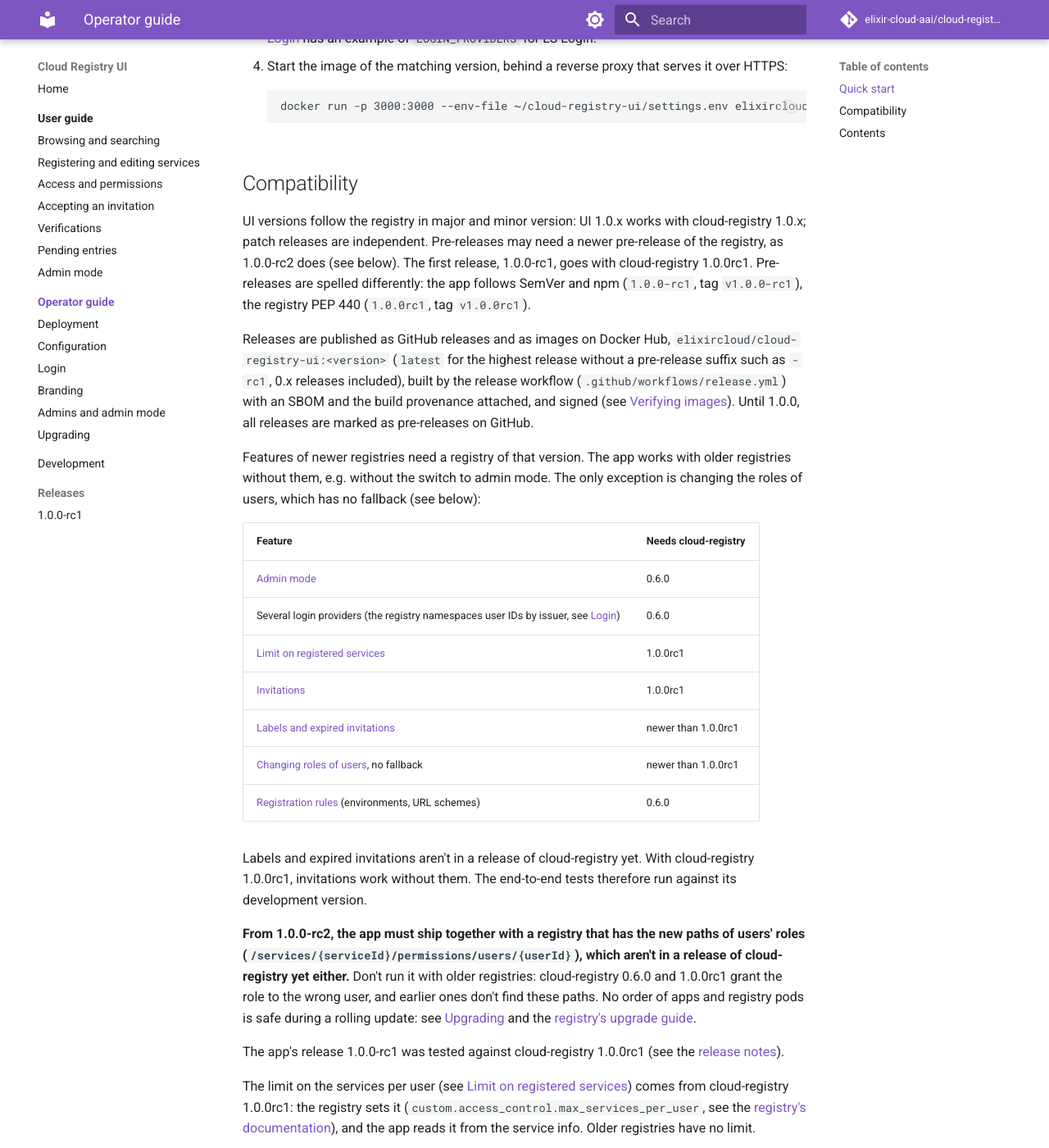
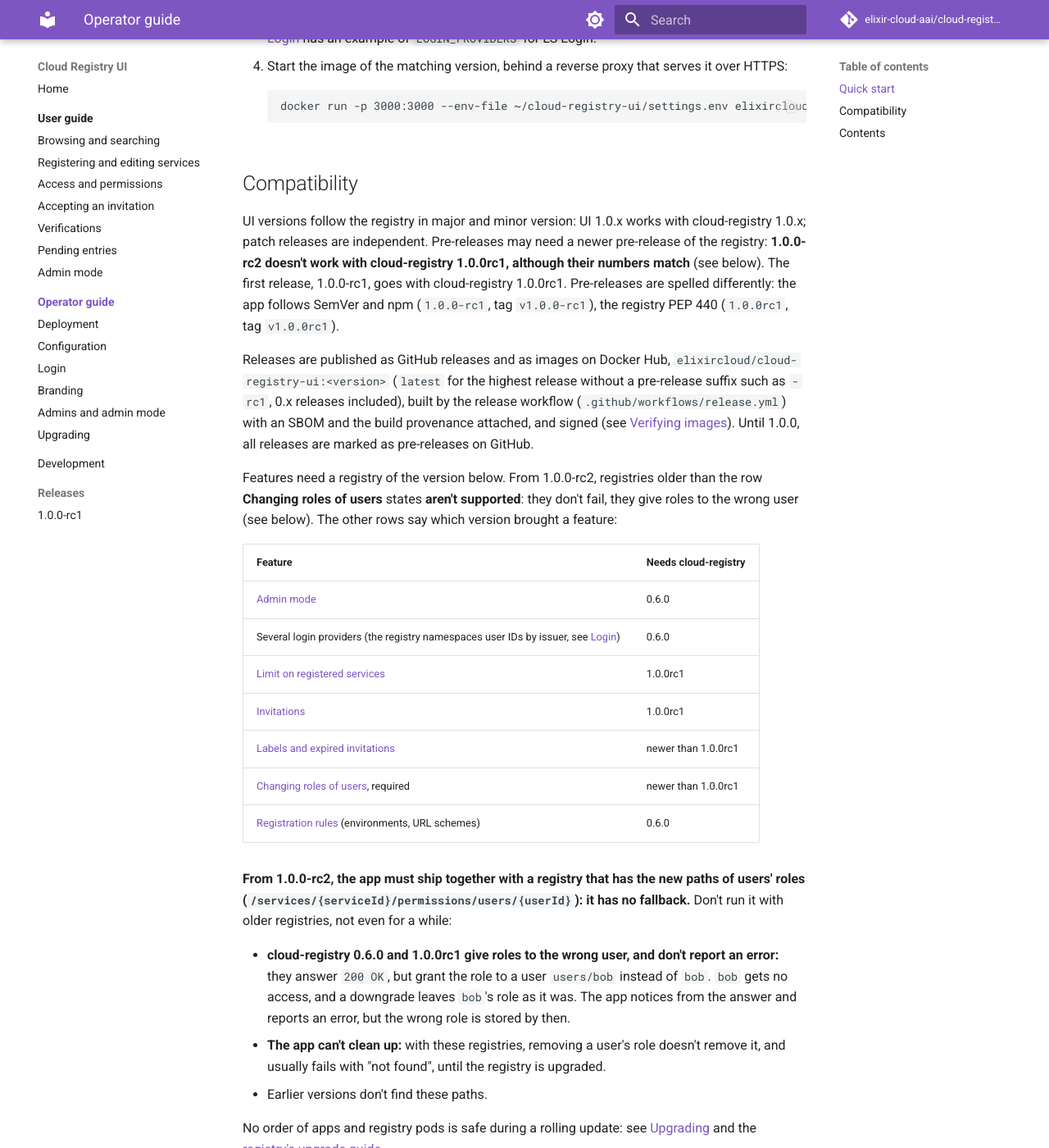
Before and after one commit to elixir-cloud-aai/cloud-registry-ui, an MkDocs documentation site: the page built from docs/operator-guide/index.md, in a window 1280 px wide and 1400 px high, scrolled down 743 px. Shown: the whole window at 82% size. Built offline with MkDocs 1.6.1 and Material for MkDocs 9.7.7, drawn with Linux system fonts in a browser that asks for light colours; comment, search, counter and statistics services are not loaded; some of the changed text lies outside the part shown.

Commit message:
fix: guard against unsupported registries
cloud-registry 0.6.0 and 1.0.0rc1 answer 200 OK on the new paths of
users' roles, but grant the role to a user users/<ID>. Compare the ID in
the answer and report an error instead of 'Granted'; the decided design
stays: new paths only, no fallback. Also warn when a registry refuses a
label, which tells that it's too old for role changes as well.

The docs read as if older registries were a reduced-feature mode: say
they aren't supported and why, add the exception to the version rule,
say what the app can't clean up and how to go back, and keep the
wording about the unreleased registry in one place. Cross-origin
registries before 1.0.0rc1 don't get as far as saying they have no
invitations: say so.

Closes #193

Co-Authored-By: Claude Opus 5.5 <noreply@anthropic.com>
Claude-Session: https://claude.ai/code/session_011FSoqMUX3EU35poH13xMgG

```diff
--- a/docs/operator-guide/index.md
+++ b/docs/operator-guide/index.md
@@ -42,14 +42,14 @@ pages. A deployment needs:
 
 ## Compatibility
 
-UI versions follow the registry in major and minor version: UI 1.0.x works with cloud-registry 1.0.x; patch releases are independent. Pre-releases may need a newer pre-release of the registry, as 1.0.0-rc2 does (see below). The first release, 1.0.0-rc1, goes with cloud-registry 1.0.0rc1. Pre-releases are spelled differently: the app follows SemVer and npm (`1.0.0-rc1`, tag `v1.0.0-rc1`), the registry PEP 440 (`1.0.0rc1`, tag `v1.0.0rc1`).
+UI versions follow the registry in major and minor version: UI 1.0.x works with cloud-registry 1.0.x; patch releases are independent. Pre-releases may need a newer pre-release of the registry: **1.0.0-rc2 doesn't work with cloud-registry 1.0.0rc1, although their numbers match** (see below). The first release, 1.0.0-rc1, goes with cloud-registry 1.0.0rc1. Pre-releases are spelled differently: the app follows SemVer and npm (`1.0.0-rc1`, tag `v1.0.0-rc1`), the registry PEP 440 (`1.0.0rc1`, tag `v1.0.0rc1`).
 
 Releases are published as GitHub releases and as images on Docker Hub, `elixircloud/cloud-registry-ui:<version>` (`latest` for the highest release without a pre-release suffix such as `-rc1`, 0.x releases included), built by the release workflow (`.github/workflows/release.yml`) with an SBOM and the build provenance attached, and signed (see [Verifying images](deployment.md#verifying-images)). Until 1.0.0, all releases are marked as pre-releases on GitHub.
 
-Features of newer registries need a registry of that version. The app works
-with older registries without them, e.g. without the switch to admin mode. The
-only exception is changing the roles of users, which has no fallback (see
-below):
+Features need a registry of the version below. From 1.0.0-rc2, registries
+older than the row **Changing roles of users** states **aren't supported**:
+they don't fail, they give roles to the wrong user (see below). The other rows
+say which version brought a feature:
 
 | Feature                                                                                      | Needs cloud-registry |
 | -------------------------------------------------------------------------------------------- | -------------------- |
@@ -58,21 +58,29 @@ below):
 | [Limit on registered services](../user-guide/registering.md#limit-on-registered-services)    | 1.0.0rc1             |
 | [Invitations](../user-guide/access.md#inviting-by-link)                                      | 1.0.0rc1             |
 | [Labels and expired invitations](../user-guide/access.md#inviting-by-link)                   | newer than 1.0.0rc1  |
-| [Changing roles of users](../user-guide/access.md#managing-access), no fallback              | newer than 1.0.0rc1  |
+| [Changing roles of users](../user-guide/access.md#managing-access), required                 | newer than 1.0.0rc1  |
 | [Registration rules](configuration.md#registry) (environments, URL schemes)                  | 0.6.0                |
 
-Labels and expired invitations aren't in a release of cloud-registry yet. With
-cloud-registry 1.0.0rc1, invitations work without them. The end-to-end tests
-therefore run against its development version.
+**From 1.0.0-rc2, the app must ship together with a registry that has the new
+paths of users' roles (`/services/{serviceId}/permissions/users/{userId}`):
+it has no fallback.** Don't run it with older registries, not even for a while:
 
-**From 1.0.0-rc2, the app must ship together with a registry that has the new
-paths of users' roles (`/services/{serviceId}/permissions/users/{userId}`),
-which aren't in a release of cloud-registry yet either.** Don't run it with
-older registries: cloud-registry 0.6.0 and 1.0.0rc1 grant the role to the wrong
-user, and earlier ones don't find these paths. No order of apps and registry
-pods is safe during a rolling update: see
+- **cloud-registry 0.6.0 and 1.0.0rc1 give roles to the wrong user, and don't
+  report an error:** they answer `200 OK`, but grant the role to a user
+  `users/bob` instead of `bob`. `bob` gets no access, and a downgrade leaves
+  `bob`'s role as it was. The app notices from the answer and reports an error,
+  but the wrong role is stored by then.
+- **The app can't clean up:** with these registries, removing a user's role
+  doesn't remove it, and usually fails with "not found", until the registry is
+  upgraded.
+- Earlier versions don't find these paths.
+
+No order of apps and registry pods is safe during a rolling update: see
 [Upgrading](upgrading.md#100-rc2) and the [registry's upgrade
 guide](https://cloud-registry.readthedocs.io/en/latest/upgrading/#from-100rc1).
+
+No release of cloud-registry has these paths, labels and expired invitations
+yet, so the end-to-end tests run against its development version.
 
 The app's release 1.0.0-rc1 was tested against cloud-registry 1.0.0rc1 (see the
 [release notes](../releases/1.0.0-rc1.md)).
@@ -90,8 +98,10 @@ link](../user-guide/access.md#inviting-by-link)) need cloud-registry
 and how many a service may have open, are the registry's (see the
 [registry's documentation](https://cloud-registry.readthedocs.io/en/latest/)),
 and the app has no settings for them, except whether its form requires a
-label (see [Access dialog](configuration.md#access-dialog)). With older
-registries, the app reports that the registry has no invitations.
+label (see [Access dialog](configuration.md#access-dialog)). Registries before
+1.0.0rc1 have no invitations: the app reports this, or, if it runs on another
+origin than the registry, only that it can't load them, as browsers then get no
+usable answer from the registry.
 
 ## Contents
 
```
Also changed, not shown: README.md (+2 -1 lines), docs/operator-guide/configuration.md (+1 -1 lines), docs/operator-guide/upgrading.md (+16 -7 lines), docs/user-guide/access.md (+12 -10 lines), src/components/shared/manage-access/invitations.tsx (+12 -5 lines), 4 other files.
